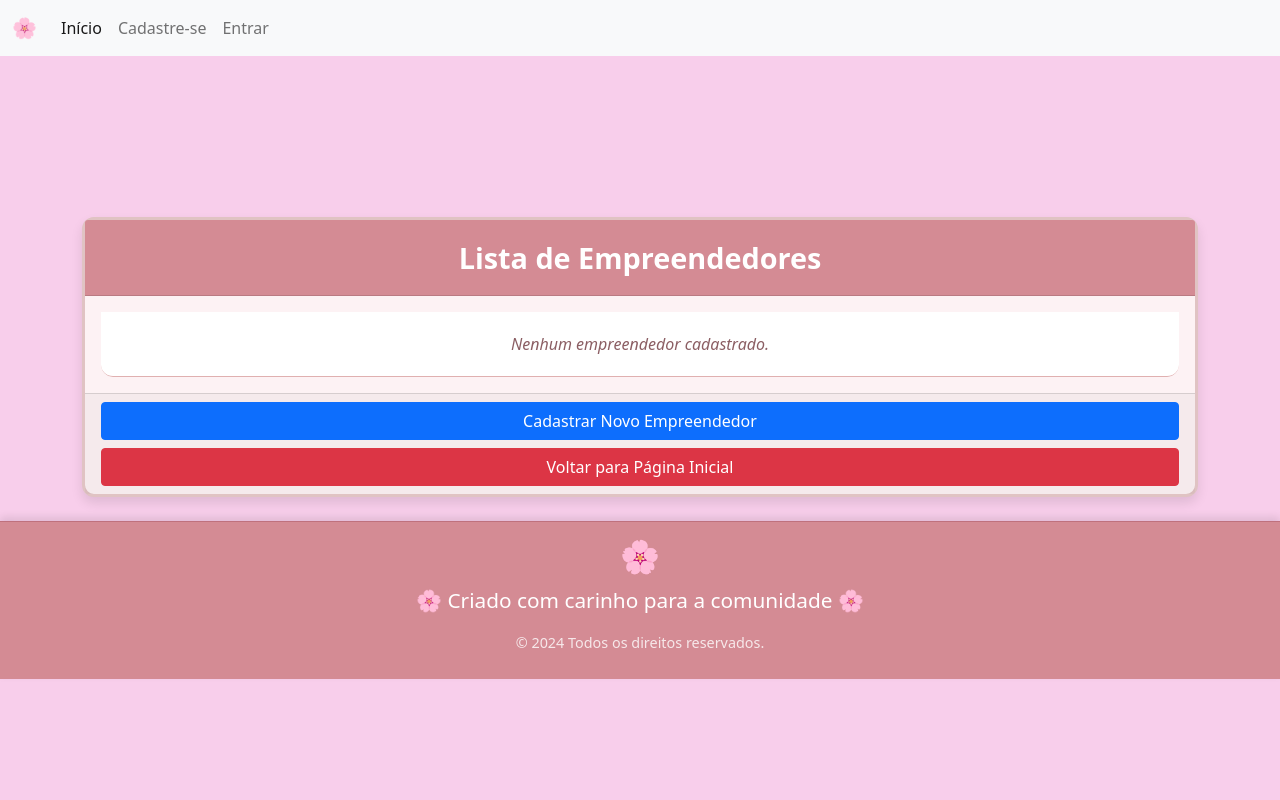
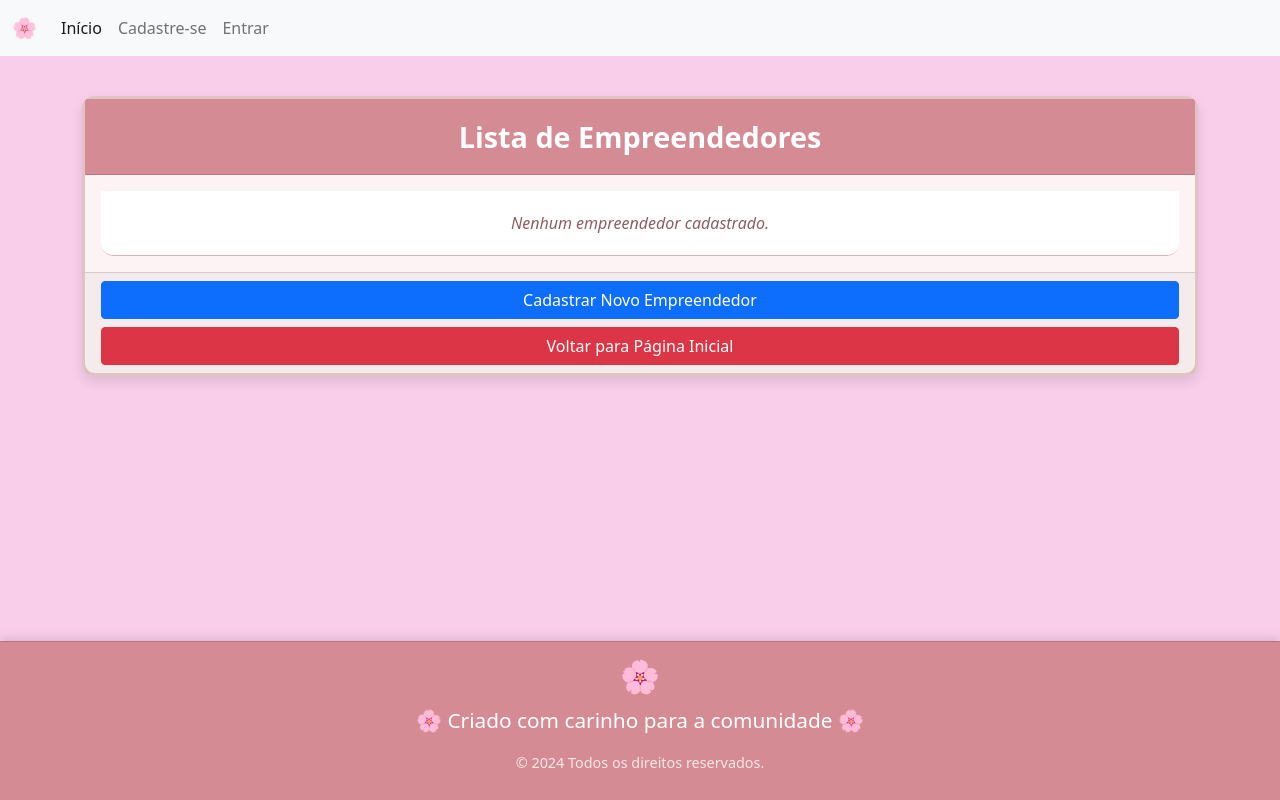
Before and after one commit to Joaquim-Renato/transNoTrampo, a Django app: page /empreendedores/ in a window 1280 px wide. Run offline with Django 3.2, Linux system fonts and the light colour scheme; data that the repository does not hold is empty.

Commit message:
footer resolvido

```diff
--- a/empreendedores/templates/lista.html
+++ b/empreendedores/templates/lista.html
@@ -48,6 +48,7 @@
 </header>
 <br>
 <br>
+<main>
     <div class="container mt-5">
         <div class="card mb-4">
             <div class="card-header bg-primary text-white">
@@ -101,6 +102,7 @@
             </div>
         </div>
     </div>
+</main>
 
     <footer>
         <p>🌸 Criado com carinho para a comunidade 🌸</p>
@@ -122,6 +124,17 @@
 
 
 <style>
+
+html, body {
+    height: 100%; /* Garante que a altura total seja ocupada */
+    margin: 0;
+    padding: 0;
+    display: flex;
+    flex-direction: column;
+}
+main {
+    flex: 1; /* Faz com que o conteúdo principal ocupe o espaço necessário */
+}
 /* Estilizando o card da lista */
 .card {
     border-radius: 12px; /* Bordas arredondadas para suavidade */
```
